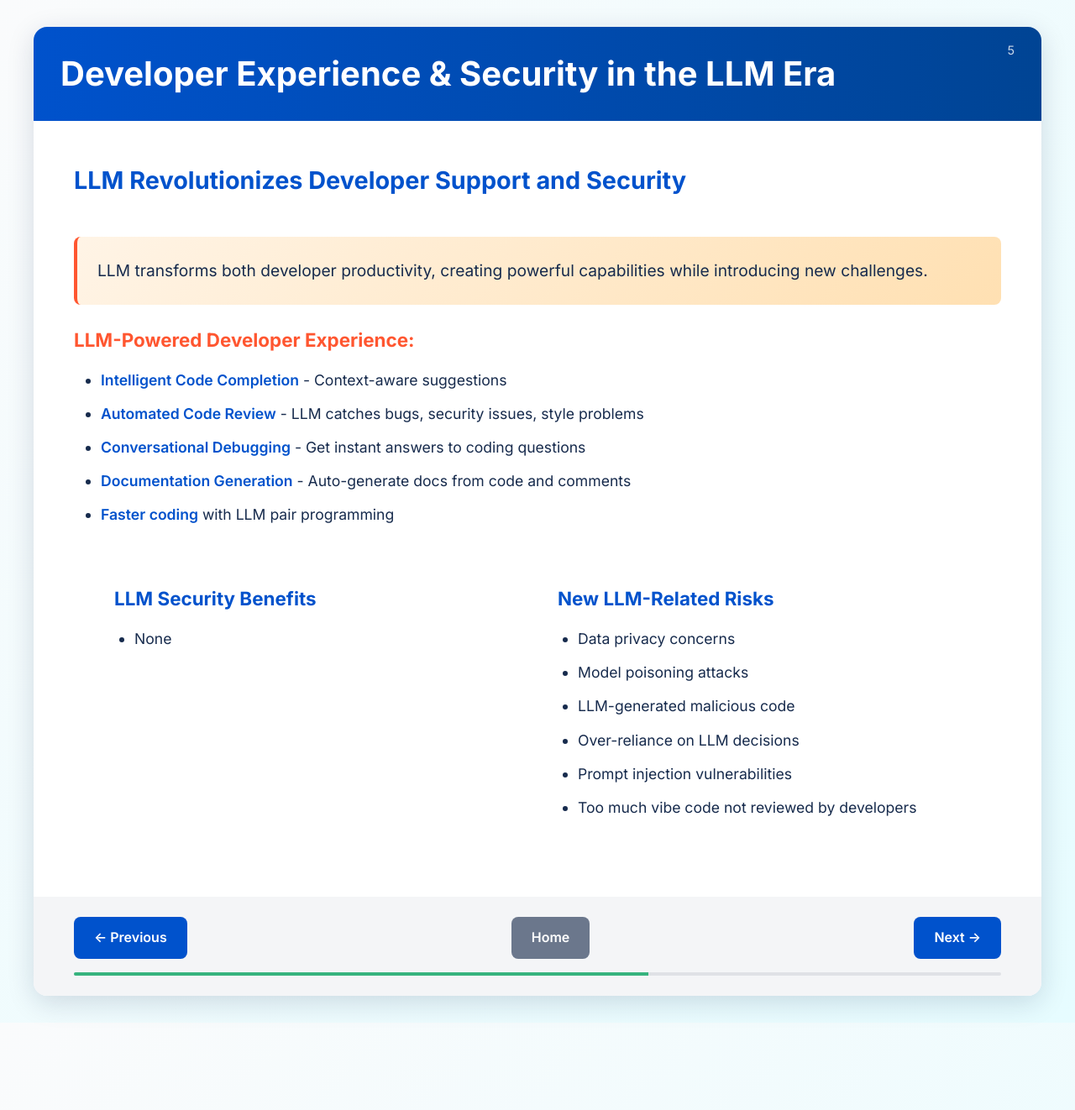
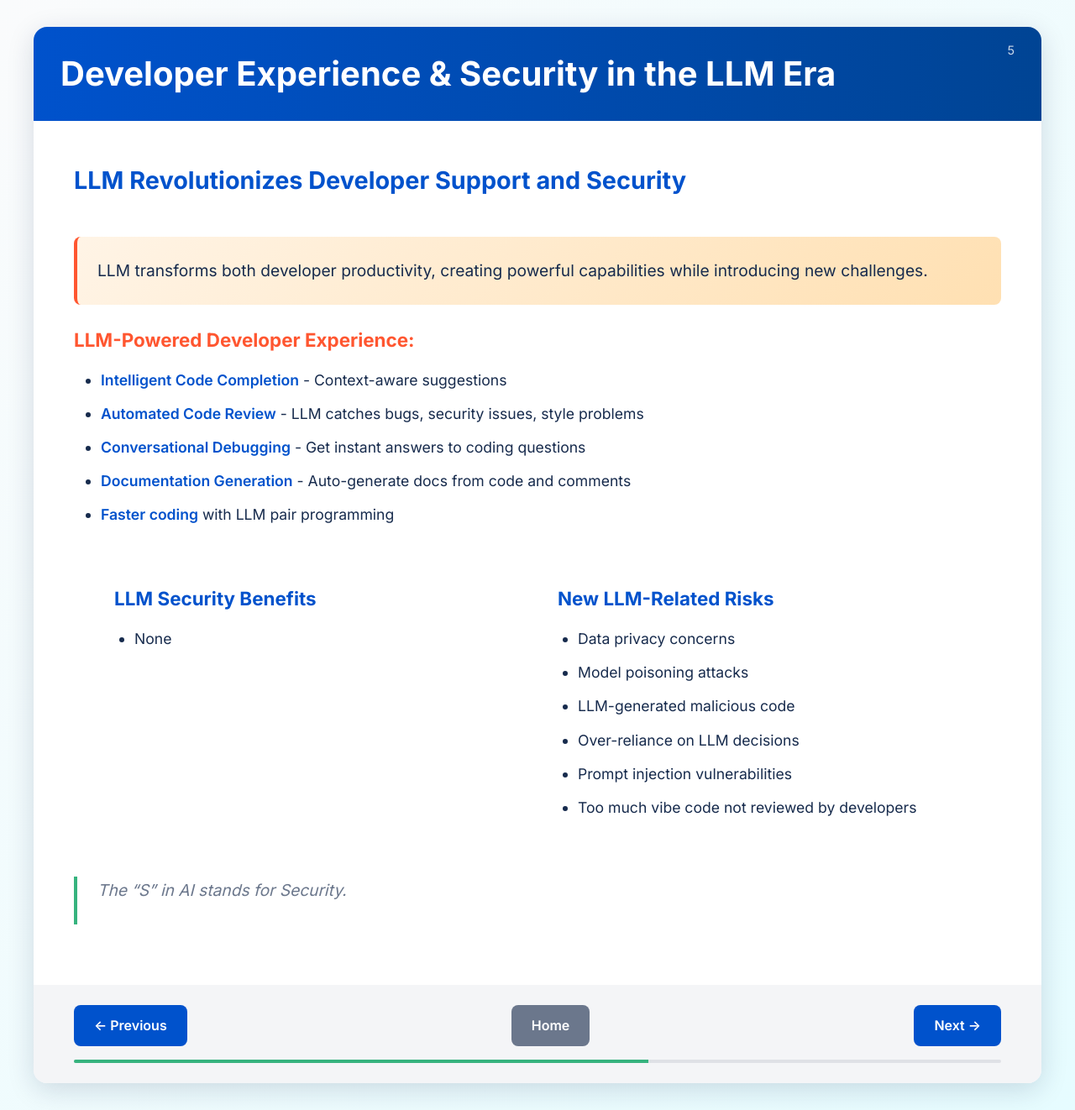
Before and after one commit to ygdrax/devex, a Jekyll site: the page built from _slides/slide-05.md, in a window 1280 px wide. Shown: the whole page at 84% size. Built offline with Jekyll 4.4.1, drawn with Linux system fonts in a browser that asks for light colours; before the commit the page ends 1218 px from its top, so only the background shows below that.

Commit message:
Added a new line about security

```diff
--- a/_slides/slide-05.md
+++ b/_slides/slide-05.md
@@ -45,3 +45,5 @@ LLM transforms both developer productivity, creating powerful capabilities while
 
 </div>
 </div>
+
+> The "S" in AI stands for Security.
```
Also changed, not shown: LLM_Self_Heal.png (added), llm_self_heal.png (deleted).
